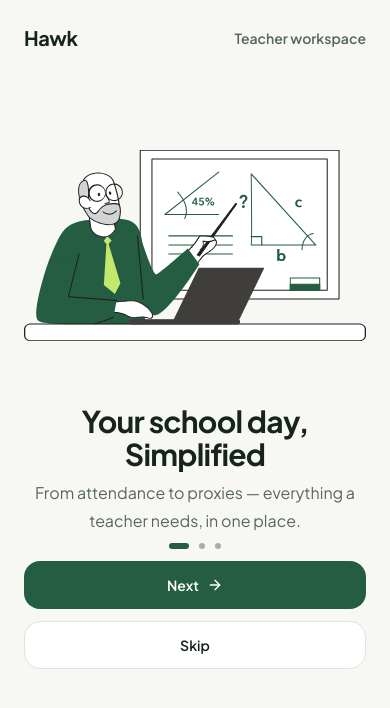
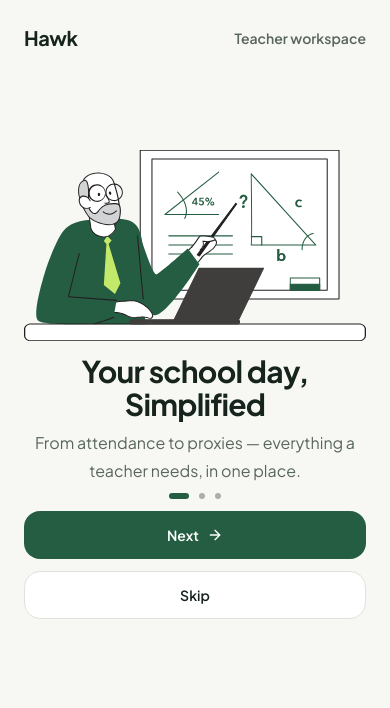
Before and after one commit to koolabhinay07/Hawk, a React (Vite) app: page / in a window 390 px wide. Shown: the top 708 px of the page. Built offline with nearby package versions, Linux system fonts and the light colour scheme; a web font is replaced by a local one.

Commit message:
Add full project source

```diff
--- a/src/OnboardingFlow.tsx
+++ b/src/OnboardingFlow.tsx
@@ -834,7 +834,7 @@ export default function OnboardingFlow({
                     />
                   </div>
                   <div
-                    className={`flex flex-none flex-col pb-2 text-center md:mt-0 md:h-[370px] md:justify-center md:pb-0 md:text-left ${isFirstIntroSlide ? "mt-0 h-auto" : "mt-auto h-[370px]"}`}
+                    className={`flex flex-none flex-col pb-2 text-center md:mt-0 md:h-[370px] md:justify-center md:pb-0 md:text-left ${isFirstIntroSlide ? "-mt-[50px] h-auto" : "mt-auto h-[370px]"}`}
                   >
                     <div
                       className={`flex flex-none flex-col items-center md:h-[172px] md:items-start ${isFirstIntroSlide ? "h-auto justify-start gap-2 md:justify-center" : "h-[148px] justify-center gap-1"}`}
```
